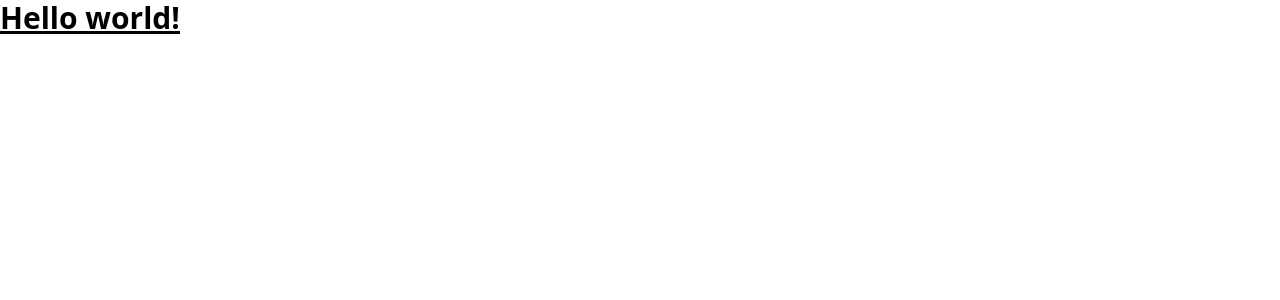
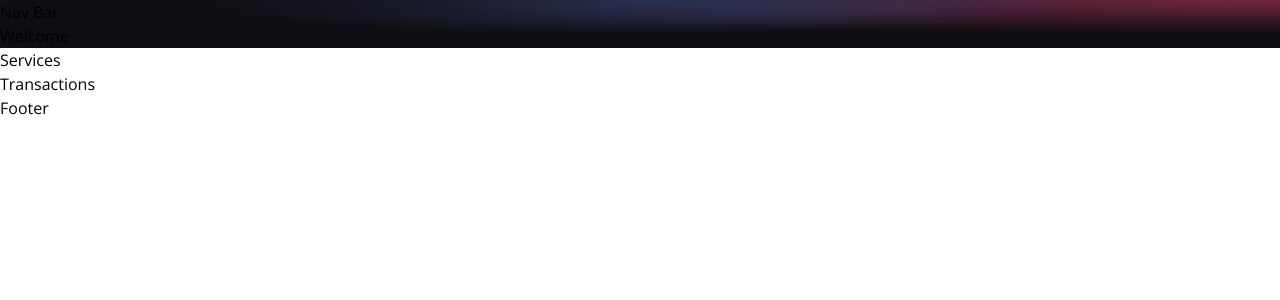
Before and after one commit to Dozie2001/Krypt-finances, a React (Vite) app in the folder client/: page / in a window 1280 px wide. Shown: the top 300 px of the page. Built offline with nearby package versions, Linux system fonts and the light colour scheme.

Commit message:
Skeletal structure for Jsx

```diff
--- a/client/src/App.jsx
+++ b/client/src/App.jsx
@@ -1,13 +1,20 @@
+import { Navbar, Transactions, Welcome, Footer, Services } from './components';
+
 const App = () => {
   return (
     <>
-    <div className="App">
-      <h1 class="text-3xl font-bold underline">
-        Hello world!
-      </h1>
+    <div className="min-h-screen">
+      <div className="gradient-bg-welcome">
+        <Navbar />
+        <Welcome />
+      </div>
+      <Services />
+      <Transactions />
+      <Footer />
+
       </div>
     </>
   )
 }
 
-export default App
+export default App;
--- a/client/src/components/Footer.jsx
+++ b/client/src/components/Footer.jsx
@@ -1,6 +1,6 @@
 const Footer = () => {
     return (
-        <h1> Footer</h1>
+        <h1>Footer</h1>
     )
 }
 export default Footer;
--- /dev/null
+++ b/client/src/components/Loader.jsx
@@ -0,0 +1,7 @@
+const Loader = () => {
+    return (
+        <h1>Loader</h1>
+    )
+}
+
+export default Loader;
--- /dev/null
+++ b/client/src/components/Services.jsx
@@ -0,0 +1,7 @@
+const Services = () => {
+    return (
+        <h1>Services</h1>
+    )
+}
+
+export default Services;
--- /dev/null
+++ b/client/src/components/Transactions.jsx
@@ -0,0 +1,7 @@
+const Transactions = () => {
+    return (
+        <h1>Transactions</h1>
+    )
+}
+
+export default Transactions;
--- /dev/null
+++ b/client/src/components/Welcome.jsx
@@ -0,0 +1,8 @@
+const Welcome = () => {
+    return (
+        <h1>Welcome</h1>
+    )
+}
+
+
+export default Welcome;
--- /dev/null
+++ b/client/src/components/index.js
@@ -0,0 +1,6 @@
+export { default as Loader } from './Loader';
+export { default as Navbar } from './Navbar';
+export { default as Services } from './Services';
+export { default as Transactions } from './Transactions';
+export { default as Welcome } from './Welcome';
+export { default as Footer } from './Footer';
--- a/client/src/index.css
+++ b/client/src/index.css
@@ -1,3 +1,84 @@
+@import url("https://fonts.googleapis.com/css2?family=Open+Sans:wght@300;400;500;600;700&display=swap");
+
+* html {
+  padding: 0;
+  margin: 0;
+  box-sizing: border-box;
+}
+
+body {
+  margin: 0;
+  font-family: "Open Sans", sans-serif;
+  -webkit-font-smoothing: antialiased;
+  -moz-osx-font-smoothing: grayscale;
+}
+
+.gradient-bg-welcome {
+  background-color:#0f0e13;
+  background-image:
+    radial-gradient(at 0% 0%, hsla(253,16%,7%,1) 0, transparent 50%),
+    radial-gradient(at 50% 0%, hsla(225,39%,30%,1) 0, transparent 50%),
+    radial-gradient(at 100% 0%, hsla(339,49%,30%,1) 0, transparent 50%);
+}
+
+.gradient-bg-services {
+  background-color:#0f0e13;
+  background-image:
+    radial-gradient(at 0% 0%, hsla(253,16%,7%,1) 0, transparent 50%),
+    radial-gradient(at 50% 100%, hsla(225,39%,25%,1) 0, transparent 50%);
+}
+
+.gradient-bg-transactions {
+  background-color: #0f0e13;
+  background-image:
+    radial-gradient(at 0% 100%, hsla(253,16%,7%,1) 0, transparent 50%),
+    radial-gradient(at 50% 0%, hsla(225,39%,25%,1) 0, transparent 50%);
+}
+
+.gradient-bg-footer {
+  background-color: #0f0e13;
+  background-image:
+    radial-gradient(at 0% 100%, hsla(253,16%,7%,1) 0, transparent 53%),
+    radial-gradient(at 50% 150%, hsla(339,49%,30%,1) 0, transparent 50%);
+}
+
+.blue-glassmorphism {
+  background: rgb(39, 51, 89, 0.4);
+  border-radius: 16px;
+  box-shadow: 0 4px 30px rgba(0, 0, 0, 0.2);
+  backdrop-filter: blur(5px);
+  -webkit-backdrop-filter: blur(5px);
+  border: 1px solid rgba(0, 0, 0, 0.3);
+}
+
+/* white glassmorphism */
+.white-glassmorphism {
+  background: rgba(255, 255, 255, 0.05);
+  border-radius: 16px;
+  backdrop-filter: blur(5px);
+  -webkit-backdrop-filter: blur(5px);
+  border: 1px solid rgba(255, 255, 255, 0.3);
+}
+
+.eth-card {
+  background-color:#a099ff;
+  background-image:
+    radial-gradient(at 83% 67%, rgb(152, 231, 156) 0, transparent 58%),
+    radial-gradient(at 67% 20%, hsla(357,94%,71%,1) 0, transparent 59%),
+    radial-gradient(at 88% 35%, hsla(222,81%,65%,1) 0, transparent 50%),
+    radial-gradient(at 31% 91%, hsla(9,61%,61%,1) 0, transparent 52%),
+    radial-gradient(at 27% 71%, hsla(336,91%,65%,1) 0, transparent 49%),
+    radial-gradient(at 74% 89%, hsla(30,98%,65%,1) 0, transparent 51%),
+    radial-gradient(at 53% 75%, hsla(174,94%,68%,1) 0, transparent 45%);
+}
+
+.text-gradient {
+  background-color: #fff;
+  background-image: radial-gradient(at 4% 36%, hsla(0,0%,100%,1) 0, transparent 53%), radial-gradient(at 100% 60%, rgb(0, 0, 0) 0, transparent 50%);
+  -webkit-background-clip: text;
+  -webkit-text-fill-color: transparent;
+}
+
 @tailwind base;
 @tailwind components;
 @tailwind utilities;
```
